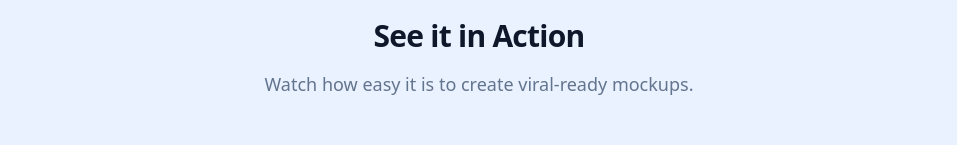
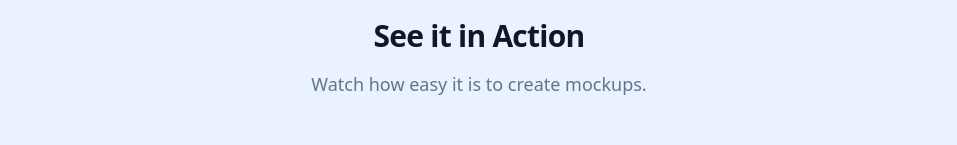
Before and after one commit to Yusuf-Sayyed/Flexpost, a Next.js app: page / in a window 1280 px wide. Shown: the part 796-941 px from the top of the page, without its empty margins (161-1118 px from the left). Built offline with nearby package versions, Linux system fonts and the light colour scheme.

Commit message:
renamed h2 for video

```diff
--- a/src/app/page.tsx
+++ b/src/app/page.tsx
@@ -28,7 +28,7 @@ export default function Home() {
               See it in Action
             </h2>
             <p className={cn("text-lg", isGlobalDark ? "text-slate-400" : "text-slate-500")}>
-              Watch how easy it is to create viral-ready mockups.
+              Watch how easy it is to create mockups.
             </p>
           </div>
 
```
